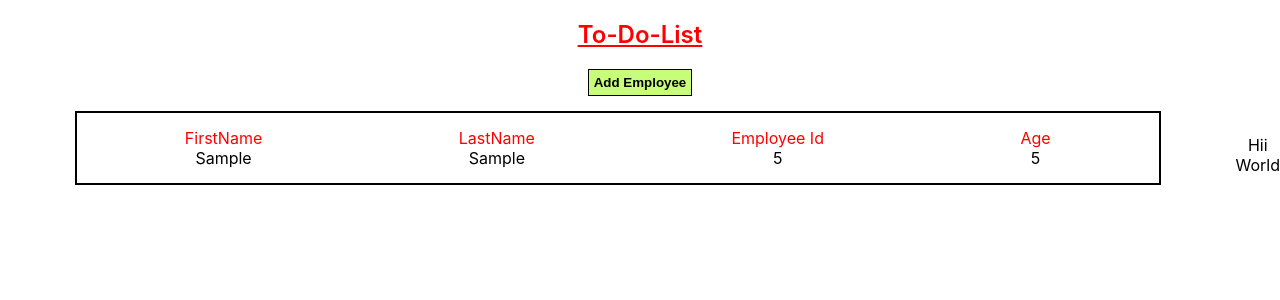
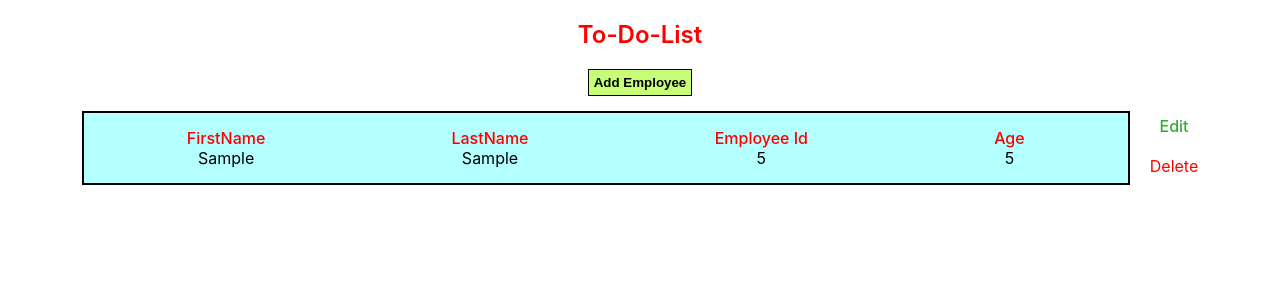
Before and after one commit to Atharva-77/To-do-list-React, a React (Create React App) app in the folder to-do-list/: page /form in a window 1280 px wide. Both pictures are taken after typing "Sample", "Sample", "5", "5" into the empty fields and a click on the button "Add Employee". Shown: the top 300 px of the page. Built offline with nearby package versions, Linux system fonts and the light colour scheme.

Commit message:
Styled the pages and added Egit, delete buttons

```diff
--- a/to-do-list/src/App.css
+++ b/to-do-list/src/App.css
@@ -1,3 +1,10 @@
+:root
+{
+    --red: red;
+    --dark-green: green;
+    --light-lessOpacity-green: rgb(186, 253, 87,0.8);
+    --light-moreOpacity-green: rgb(175, 245, 71);
+}
 .App {
   text-align: center;
   /* background-color: aqua; */
@@ -7,8 +14,21 @@
 {
     margin-top: 20px;
     /* font-size: larger; */
-    color: red;
+    color: var(--red);
     font-weight: 600;
-    text-decoration: underline;
+    text-decoration: none;
     /* background-color: aqua; */
 }
+
+
+.Heading_div:hover
+{
+
+    text-decoration: underline;
+
+}
+
+.Anchortag_heading
+{
+ text-decoration: none;
+}
--- a/to-do-list/src/App.js
+++ b/to-do-list/src/App.js
@@ -7,7 +7,7 @@ import Form from './Form';
 function App() {
   return (
     <div className="App">
-          <a href="/">
+          <a href="/" className='Anchortag_heading'>
                 <h2 className='Heading_div'>
                     To-Do-List
                 </h2>
@@ -15,6 +15,7 @@ function App() {
 
         <BrowserRouter >
               <Routes>
+                      <Route path="/form/:id" element={<Form />} />
                       <Route path="/form" element={<Form />} />
                       <Route path="/" element={<MainPg />} />
               </Routes>
--- a/to-do-list/src/Form.css
+++ b/to-do-list/src/Form.css
@@ -18,6 +18,7 @@
     font-size: 25px;
     font-weight: 600;
     text-decoration: underline;
+    color: rgb(8, 108, 8);
 }
 .input_Main_div
 {
@@ -44,7 +45,7 @@
     width: 180px;
 }
 
-span{
+#span_element{
     /* margin-left: 20px; */
     /* text-align: center; */
     color: rgb(0, 124, 0);
@@ -62,7 +63,7 @@ span{
 
     padding: 5px;
     margin-bottom: 10px;
-    background-color: rgb(186, 253, 87,0.8);
+    background-color: var(--light-lessOpacity-green);
     font-weight: 550;
     /* font-size: medium; */
     border: 1px solid;
@@ -72,6 +73,6 @@ span{
 .button-add-update:hover
 {
     font-weight: 750;
-    background-color: rgb(175, 245, 71);
+    background-color: var( --light-moreOpacity-green);
 
 }
--- a/to-do-list/src/Form.js
+++ b/to-do-list/src/Form.js
@@ -1,5 +1,6 @@
 import React,{useState} from 'react';
 import './Form.css'
+import { useParams, useLocation } from 'react-router';
 
 import { useNavigate } from 'react-router-dom';
 
@@ -7,12 +8,28 @@ import { useNavigate } from 'react-router-dom';
 function Form(props) {
 
     const navigate = useNavigate();
+    const {id}=useParams();
+    console.log("FORM",id,JSON.parse(localStorage.getItem(id)));
 
 
-    const [firstName,setFirstName]=useState('')
-    const [lastName,setLastName]=useState('')
-    const [empid,setEmpid]=useState('')
-    const [age,setAge]=useState('')
+    var intial_Firstname='', initial_Lastname='', initial_empid='',initial_age='',button_value='Add Employee';
+
+    if(id!=undefined)
+    {
+        var data=JSON.parse( localStorage.getItem(id) );
+
+        intial_Firstname=data.firstName;
+        initial_Lastname=data.lastName;
+        initial_empid=data.empid ;
+        initial_age=data.age;
+
+        button_value='Update Details'
+    }
+
+    const [firstName,setFirstName]=useState(intial_Firstname)
+    const [lastName,setLastName]=useState(initial_Lastname)
+    const [empid,setEmpid]=useState(initial_empid)
+    const [age,setAge]=useState(initial_age)
 
     const submitForm=()=>
     {
@@ -34,26 +51,26 @@ function Form(props) {
 
             <div className='input_Main_div'>
                 <div className='input_div'>
-                    <span> FirstName </span>
+                    <span id='span_element'> FirstName </span>
                     <input className='inputTag' type=""  value={firstName} onChange={e=>setFirstName(e.target.value)} placeholder='Enter First Name'/>
                 </div>
 
                 <div className='input_div'>
-                    <span> LastName </span>
+                    <span id='span_element'> LastName </span>
                     <input className='inputTag'type="" value={lastName} onChange={e=>setLastName(e.target.value)} placeholder='Enter Last Name'/>
                 </div>
 
                 <div className='input_div'>
-                    <span className='span-id-age'> Id </span>
+                    <span id='span_element' className='span-id-age'> Id </span>
                     <input className='inputTag' type="Number"  value={empid} onChange={e=>setEmpid(e.target.value)} placeholder='Enter Employee Id'/>
                 </div>
 
                 <div className='input_div'>
-                    <span className='span-id-age'>Age</span>
+                    <span id='span_element' className='span-id-age'>Age</span>
                     <input  className='inputTag' type="Number" value={age}  onChange={e=>setAge(e.target.value)} placeholder='Enter Your age'/>
                 </div>
 
-                 <button className='button-add-update' onClick={submitForm}>Add Employee</button>
+                 <button className='button-add-update' onClick={submitForm}>{button_value}</button>
             </div>
 
 
--- a/to-do-list/src/MainPg.css
+++ b/to-do-list/src/MainPg.css
@@ -7,7 +7,7 @@
 .Add-employee-button
 {
     padding: 5px;
-    background-color: rgb(186, 253, 87,0.8);
+    background-color: var(--light-lessOpacity-green);
     font-weight: 550;
     /* font-size: medium; */
     border: 1px solid;
@@ -15,5 +15,5 @@
 .Add-employee-button:hover
 {
     font-weight: 750;
-    background-color: rgb(175, 245, 71);
+    background-color: var( --light-moreOpacity-green);
 }
--- a/to-do-list/src/MainPg.js
+++ b/to-do-list/src/MainPg.js
@@ -32,6 +32,8 @@ function MainPg(props) {
                 arr.map((i,b)=>
                 {
                     return <TableContent
+                            key={i.empid}
+
                             firstName={i.firstName}
                             lastName={i.lastName}
                             empid={i.empid}
--- a/to-do-list/src/TableContent.css
+++ b/to-do-list/src/TableContent.css
@@ -2,7 +2,7 @@
 {
     display: flex;
     justify-content: center;
-    align-items: center;
+    /* align-items: center; */
 }
 
 .TableContent_details
@@ -11,15 +11,56 @@
     align-content: space-evenly;
     grid-template-columns: auto auto auto auto;
 
-    margin: auto;
+    /* margin: auto; */
     margin-top: 15px;
     padding: 15px 10px;
     border: 2px solid;
-    width: 83%;
+    width: 80%;
     margin-bottom: 30px;
+    background-color: rgb(131, 255, 255,0.6);
 }
 
 .Table-headings
 {
-    color: red;
+    color: var(--red);
+    font-weight: 500;
 }
+
+.Edit_delete_div
+{
+    margin-left: 20px;
+}
+
+.Edit_div
+{
+    /* text-decoration: none; */
+    margin-top: 20px;
+    margin-bottom: 20px;
+    /* color: black; */
+}
+/* .Edit_div:hover
+{
+    color: green;
+} */
+.Edit_span
+{
+    color: rgb(45, 176, 45);
+    font-weight: 500;
+}
+
+.Edit_span:hover
+{
+    color: var(--dark-green);
+    text-decoration: underline;
+}
+
+.Delete_div
+{
+    color: var(--red);
+}
+
+.Delete_div:hover
+{
+   text-decoration: underline;
+    cursor: pointer;
+}
--- a/to-do-list/src/TableContent.js
+++ b/to-do-list/src/TableContent.js
@@ -1,7 +1,17 @@
 import React from 'react';
+import { Link } from 'react-router-dom';
 import './TableContent.css'
+import Form from './Form';
 
 function TableContent({firstName,lastName,empid,age}) {
+
+
+    const deleteEmployee=()=>
+    {
+        console.log("Deleted clicked",empid);
+        localStorage.removeItem(empid)
+        window.location.reload(false);
+    }
     return (
         <div className='TableContent'>
             {/* {firstName +"."+lastName+"." +empid+"." +age} */}
@@ -27,9 +37,20 @@ function TableContent({firstName,lastName,empid,age}) {
                     </div>
             </div>
 
-            <div>
-                <div>Hii</div>
-                <div>World</div>
+            <div className='Edit_delete_div'>
+
+                <div className='Edit_div'>
+                    <Link to= {{ pathname: `/form/${empid}`}} style={{ textDecoration: 'none',color:'black'}} >
+                         <span className='Edit_span'> Edit </span>
+
+                    </Link>
+
+                </div>
+
+                <div className="Delete_div" onClick={deleteEmployee}>
+                    Delete
+                </div>
+
             </div>
 
         </div>
```
